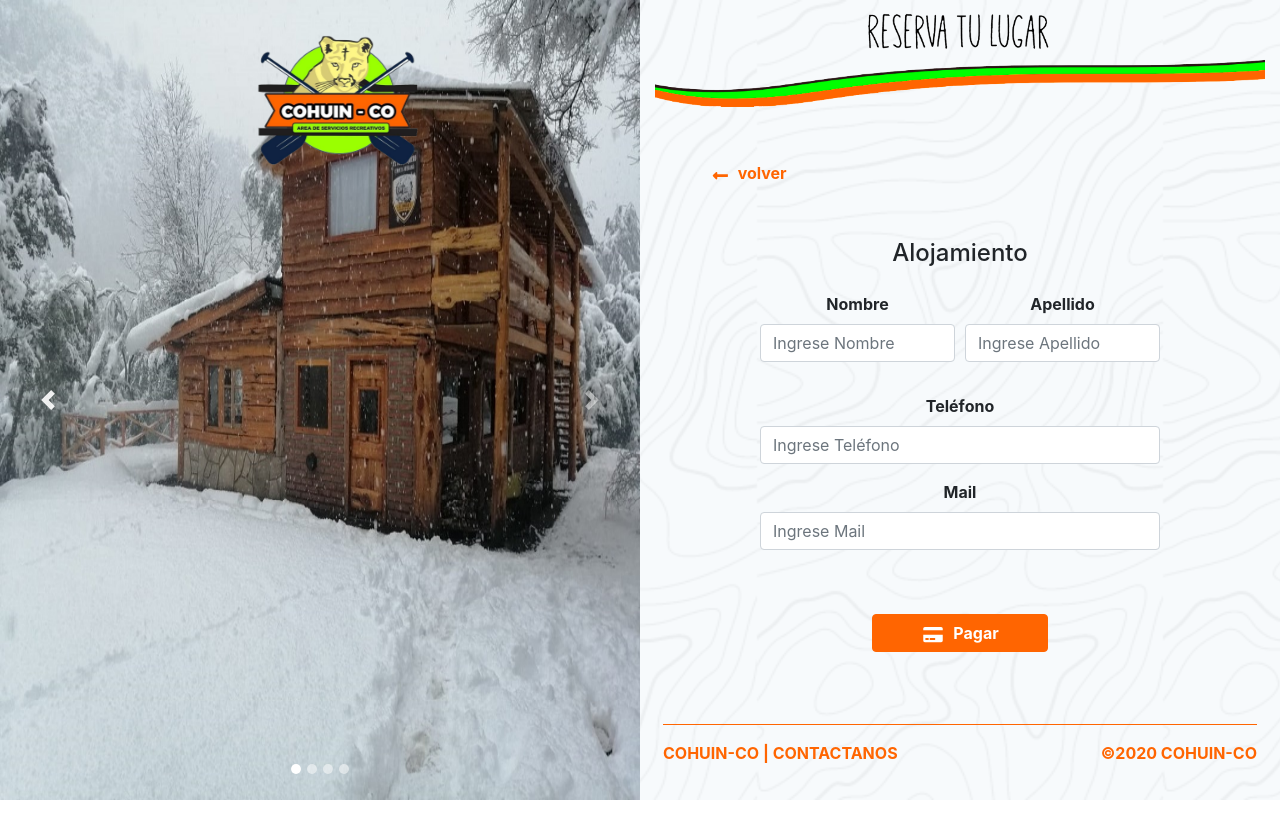
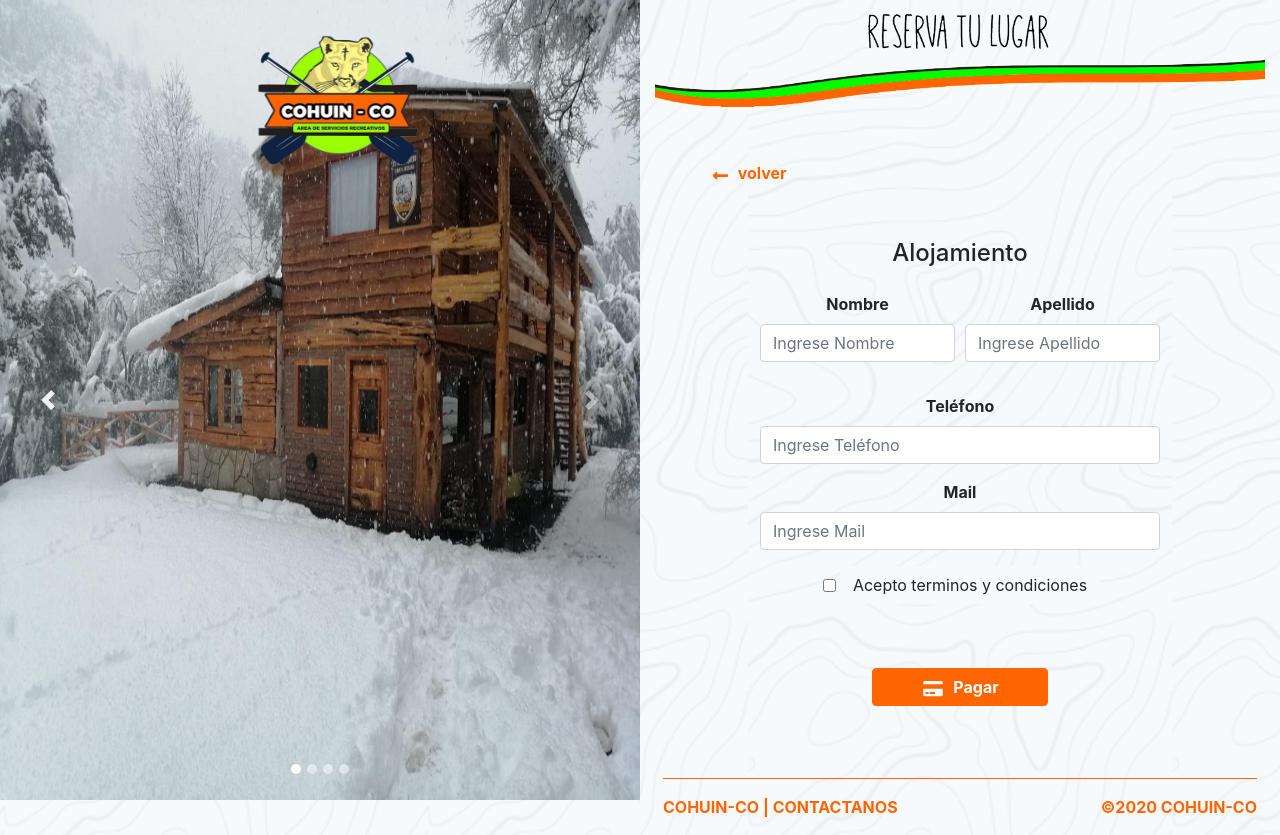
Before and after one commit to franpc3/cohuinco, a React (Create React App) app: page / in a window 1280 px wide. Both pictures are taken after typing "2020-01-15", "2020-01-15", "Sample", "Sample" into the empty fields and a click on the button "Reservar". Before the commit the page ends 800 px from the top, so only its background shows below. Built offline with nearby package versions, Linux system fonts and the light colour scheme.

Commit message:
validate

```diff
--- a/src/components/Confirm/Confirm.js
+++ b/src/components/Confirm/Confirm.js
@@ -1,10 +1,16 @@
-import React from "react";
-import { Form, Button, Row, Col, FormControl } from "react-bootstrap";
-import { faLongArrowAltLeft, faCreditCard } from "@fortawesome/free-solid-svg-icons";
+import React, { useState } from "react";
+import { Form, Button, Row, Col, FormControl, Modal } from "react-bootstrap";
+import {  faLongArrowAltLeft,  faCreditCard } from "@fortawesome/free-solid-svg-icons";
 import { FontAwesomeIcon } from "@fortawesome/react-fontawesome";
 import "./Confirm.css";
 
 export default function Confirm({ setConfirm }) {
+
+  const [show, setShow] = useState(false);
+
+  const handleClose = () => setShow(false);
+  const handleShow = () => setShow(true);
+
   return (
     <>
       <div className="text-left mt-5">
@@ -12,8 +18,11 @@ export default function Confirm({ setConfirm }) {
           variant="light"
           className="px-5 bg-transparent border-0 textorange"
           onClick={() => setConfirm(false)}
-            >
-          <FontAwesomeIcon className="mr-2 pt-1 fa-lg" icon={faLongArrowAltLeft} />
+        >
+          <FontAwesomeIcon
+            className="mr-2 pt-1 fa-lg"
+            icon={faLongArrowAltLeft}
+          />
           volver
         </Button>
       </div>
@@ -27,7 +36,12 @@ export default function Confirm({ setConfirm }) {
               className="mb-3 font-weight-bold"
             >
               <Form.Label>Nombre</Form.Label>
-              <FormControl placeholder="Ingrese Nombre" name="name" type="text" className="form-control" />
+              <FormControl
+                placeholder="Ingrese Nombre"
+                name="name"
+                type="text"
+                className="form-control"
+              />
             </Form.Group>
 
             <Form.Group
@@ -44,25 +58,64 @@ export default function Confirm({ setConfirm }) {
               />
             </Form.Group>
           </Form.Row>
-
           <Form.Group
             controlId="formGroupTelefono"
             className="mb-3 font-weight-bold"
           >
             <Form.Label>Teléfono</Form.Label>
-            <Form.Control name="telefono" type="text" placeholder="Ingrese Teléfono"></Form.Control>
+            <Form.Control
+              name="telefono"
+              type="text"
+              placeholder="Ingrese Teléfono"
+            ></Form.Control>
           </Form.Group>
-
           <Form.Group
             controlId="formGroupMail"
             className="mb-3 font-weight-bold"
           >
             <Form.Label>Mail</Form.Label>
-            <Form.Control name="Mail" type="text" placeholder="Ingrese Mail"></Form.Control>
+            <Form.Control
+              name="Mail"
+              type="text"
+              placeholder="Ingrese Mail"
+            ></Form.Control>
           </Form.Group>
+          <Form.Row className="justify-content-center">
+          <Form.Group
+            controlId="formGroupMail"
+            className="pt-2 font-weight-bold"
+          >
+            <Form.Check aria-label="option 1" />
+            </Form.Group>
+            <Form.Group
+            className="font-weight-bold"
+          > <Button variant="light" onClick={handleShow}>
+              Acepto terminos y condiciones
+            </Button>
 
-          <Button variant="success" type="submit" className="btncolor px-5 mt-5">
-          <FontAwesomeIcon className="mr-2 pt-1 fa-lg" icon={faCreditCard} />Pagar
+            <Modal show={show} onHide={handleClose}  centered>
+              <Modal.Header closeButton>
+                <Modal.Title>Terminos y condiciones</Modal.Title>
+              </Modal.Header>
+              <Modal.Body>
+                Lorem
+              </Modal.Body>
+              <Modal.Footer>
+                <Button variant="danger" onClick={handleClose}>
+                  Close
+                </Button>
+              </Modal.Footer>
+            </Modal>
+
+            </Form.Group>
+          </Form.Row>
+          <Button
+            variant="success"
+            type="submit"
+            className="btncolor px-5 mt-5"
+          >
+            <FontAwesomeIcon className="mr-2 pt-1 fa-lg" icon={faCreditCard} />
+            Pagar
           </Button>
         </Form>
       </Row>
```
